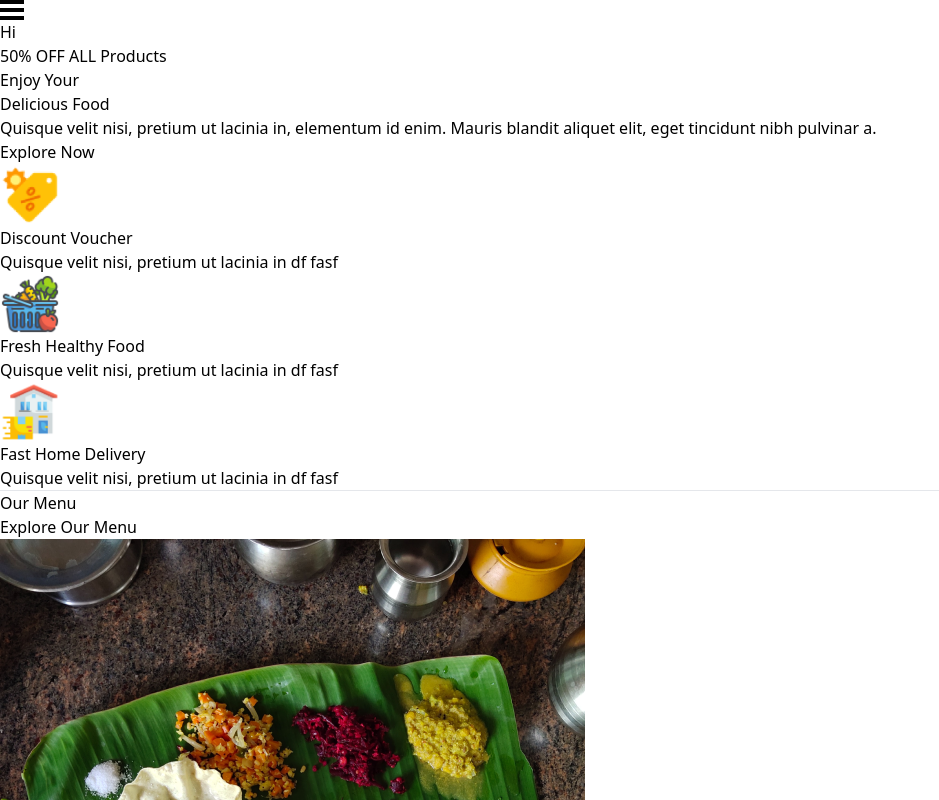
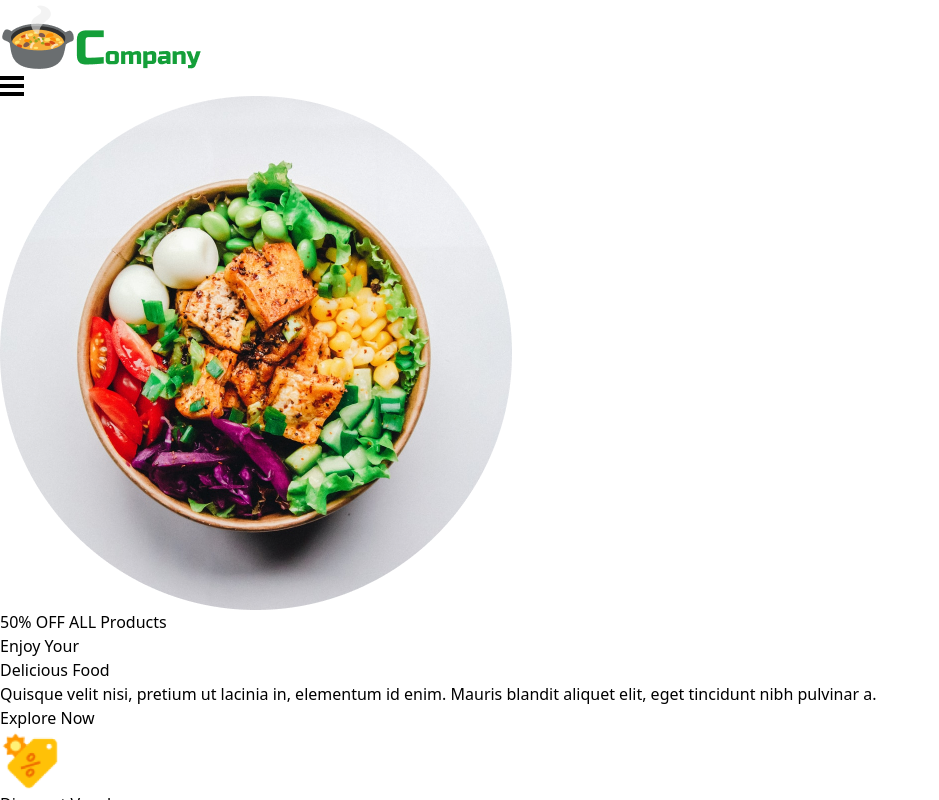
Before and after one commit to Kishan2029/Restaurent-Page, a React (Vite) app: page / in a window 1280 px wide. Shown: the top 800 px of the page, without its empty margins (0-939 px from the left). Built offline with nearby package versions, Linux system fonts and the light colour scheme.

Commit message:
all svg images converted to png

```diff
--- a/src/components/Footer.jsx
+++ b/src/components/Footer.jsx
@@ -1,5 +1,5 @@
 import React from "react";
-// import Logo from "../assets/logo.svg";
+import Logo from "../assets/logo.png";
 import Facebook from "../assets/facebook.png";
 import Twitter from "../assets/twitter.png";
 import Youtube from "../assets/youtube.png";
@@ -10,7 +10,7 @@ const Footer = () => {
     <div className="bg-[#FFF0DB] mt-32 pb-24">
       <div className="flex justify-evenly gap-2 p-14 ">
         {/* logl */}
-        {/* <img className="h-16 w-36" src={Logo} /> */}
+        <img className="h-16 w-36" src={Logo} />
         {/* Main Link */}
         <div>
           <div className="font-bold text-xl text-[#565656] mb-3">Main Link</div>
--- a/src/components/Navbar.jsx
+++ b/src/components/Navbar.jsx
@@ -1,12 +1,12 @@
 import React from "react";
 import Burger from "../assets/vector.png";
-// import Logo from "../assets/logo.svg";
+import Logo from "../assets/logo.png";
 
 function Navbar() {
   return (
     <div className="flex justify-between mt-0 mx-12 ">
       {/* <div className="font-bold text-xl">XYZ Company</div> */}
-      {/* <img className="h-24 w-40" src={Logo} /> */}
+      <img className="h-20 w-40" src={Logo} />
       <img className="h-6 w-7 self-center" src={Burger} />
     </div>
   );
--- a/src/components/Section.jsx
+++ b/src/components/Section.jsx
@@ -1,5 +1,5 @@
 import React from "react";
-// import Food from "../assets/Food.svg";
+import Food from "../assets/Food.png";
 import { data } from "../Data/data1";
 
 function Section() {
@@ -8,8 +8,7 @@ function Section() {
       {/* Food and Explore Now Section */}
       <div className="flex space-x-24 mt-12 mx-8">
         <div>
-          Hi
-          {/* <img className="ml-8 h-108 w-108" src={Food} /> */}
+          <img className="ml-8 h-108 w-108" src={Food} />
         </div>
         <div className="flex flex-col m-auto">
           <div className="px-8 py-2 bg-[#149F39] w-fit">
```
